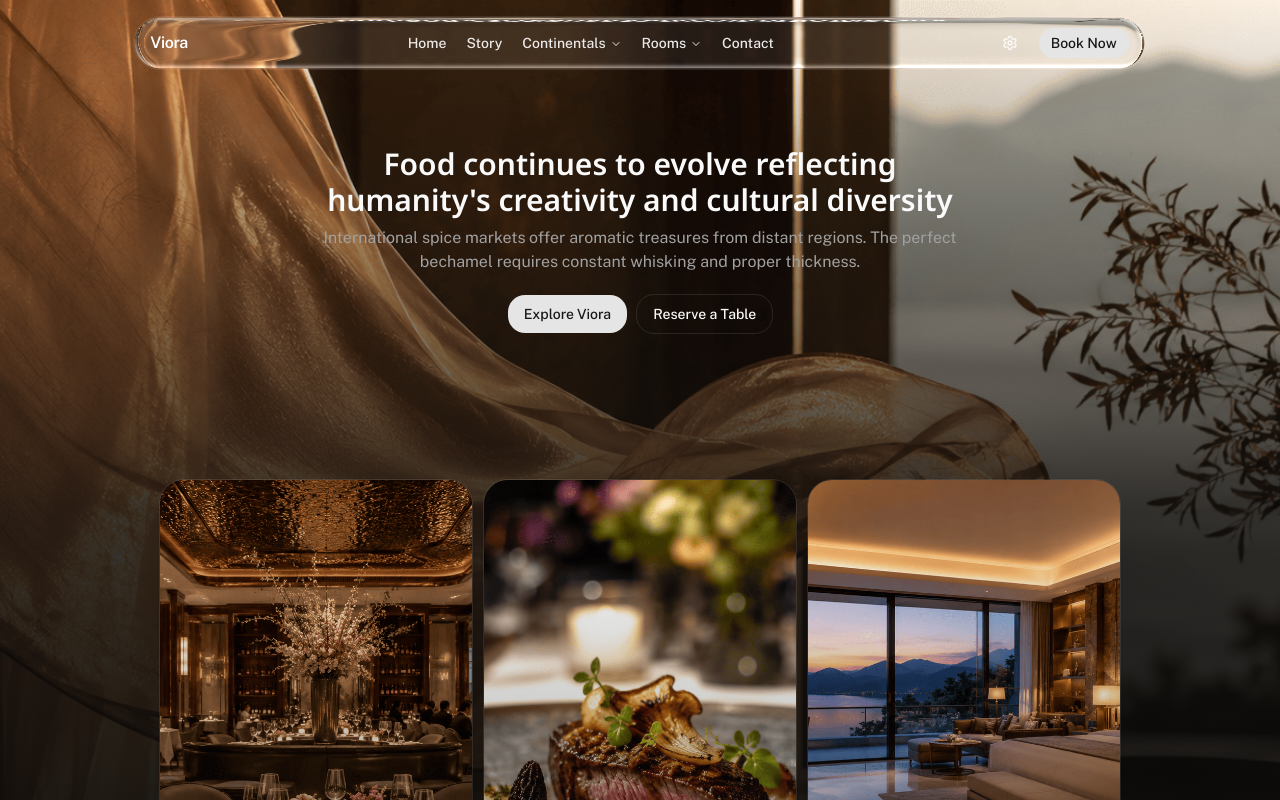
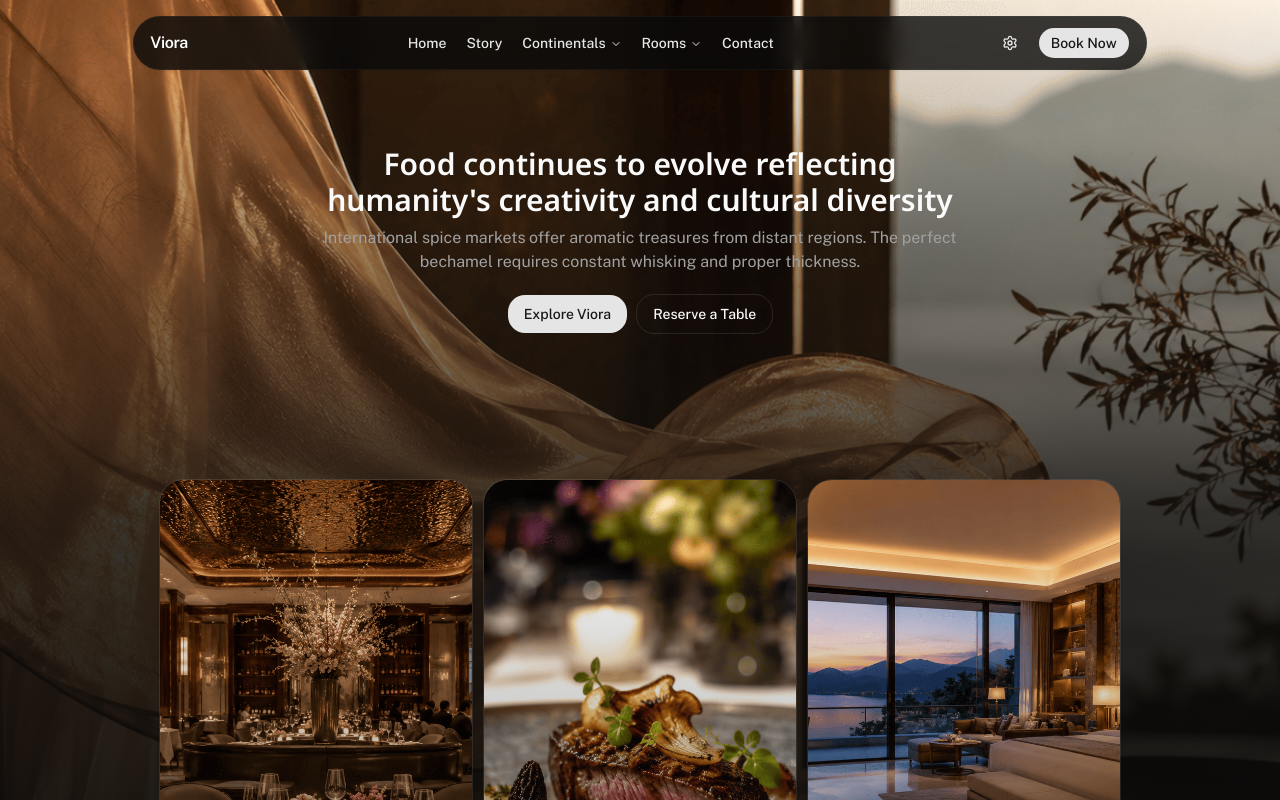
Before and after one commit to Grenish/viora, a Next.js app: page / in a window 1280 px wide. Shown: the top 800 px of the page. Built offline with nearby package versions, Linux system fonts and the light colour scheme.

Commit message:
Replace LiquidGlass nav with backdrop-blur div and add Book Now links

```diff
--- a/components/navbar.tsx
+++ b/components/navbar.tsx
@@ -15,7 +15,6 @@ import {
 } from "./ui/navigation-menu";
 import { cn } from "@/lib/utils";
 import { Button } from "./ui/button";
-import LiquidGlass from "./liquid-glass";
 import SettingsDropdown from "./settings-dropdown";
 
 const continental: { title: string; desc: string; link: string }[] = [
@@ -113,7 +112,7 @@ export default function Navbar() {
     "data-open:bg-white/10 data-open:hover:bg-white/10 data-open:focus:bg-white/10 data-open:text-white",
     "data-popup-open:bg-white/10 data-popup-open:hover:bg-white/10 data-popup-open:text-white",
     "data-[active=true]:bg-white/10 data-[active=true]:hover:bg-white/10 data-[active=true]:focus:bg-white/10 data-[active=true]:text-white",
-    "cursor-pointer"
+    "cursor-pointer",
   );
 
   useEffect(() => {
@@ -129,22 +128,19 @@ export default function Navbar() {
 
   return (
     <header className="w-full py-4 px-4 md:px-8 fixed top-0 z-40 pointer-events-none overflow-x-clip">
-      <LiquidGlass
+      <div
         className={cn(
-          "w-full sm:w-11/12 md:w-10/12 max-w-full mx-auto border rounded-full pointer-events-auto transition-[width] duration-300 ease-in-out",
+          "w-full sm:w-11/12 md:w-10/12 max-w-full mx-auto border border-border/40 rounded-full pointer-events-auto bg-background/80 backdrop-blur-md transition-[width] duration-300 ease-in-out shadow-xs",
           isScrolled && "md:w-5xl",
         )}
-        radius={28}
-        bezel={20}
-        thickness={70}
-        ior={50}
-        blur={2}
       >
         <nav className="w-full py-2 px-4">
           <div className="flex items-center justify-between">
             <div>
               <Link href="/">
-                <h2 className="text-white font-semibold tracking-tight">Viora</h2>
+                <h2 className="text-white font-semibold tracking-tight">
+                  Viora
+                </h2>
               </Link>
             </div>
 
@@ -152,23 +148,19 @@ export default function Navbar() {
               <NavigationMenu>
                 <NavigationMenuList>
                   <NavigationMenuItem>
-                    <NavigationMenuLink
-                      asChild
-                      className={navLinkStyle}
-                    >
+                    <NavigationMenuLink asChild className={navLinkStyle}>
                       <Link href="/">Home</Link>
                     </NavigationMenuLink>
                   </NavigationMenuItem>
                   <NavigationMenuItem>
-                    <NavigationMenuLink
-                      asChild
-                      className={navLinkStyle}
-                    >
+                    <NavigationMenuLink asChild className={navLinkStyle}>
                       <Link href="/story">Story</Link>
                     </NavigationMenuLink>
                   </NavigationMenuItem>
                   <NavigationMenuItem>
-                    <NavigationMenuTrigger className={navLinkStyle}>Continentals</NavigationMenuTrigger>
+                    <NavigationMenuTrigger className={navLinkStyle}>
+                      Continentals
+                    </NavigationMenuTrigger>
                     <NavigationMenuContent>
                       <ul className="grid w-100 gap-2 p-4 md:w-125 md:grid-cols-2 lg:w-150">
                         {continental.map((item, index) => (
@@ -184,7 +176,9 @@ export default function Navbar() {
                     </NavigationMenuContent>
                   </NavigationMenuItem>
                   <NavigationMenuItem>
-                    <NavigationMenuTrigger className={navLinkStyle}>Rooms</NavigationMenuTrigger>
+                    <NavigationMenuTrigger className={navLinkStyle}>
+                      Rooms
+                    </NavigationMenuTrigger>
                     <NavigationMenuContent>
                       <ul className="grid w-100 gap-2 p-4 md:w-125 md:grid-cols-2 lg:w-150">
                         {rooms.map((item, index) => (
@@ -200,10 +194,7 @@ export default function Navbar() {
                     </NavigationMenuContent>
                   </NavigationMenuItem>
                   <NavigationMenuItem>
-                    <NavigationMenuLink
-                      asChild
-                      className={navLinkStyle}
-                    >
+                    <NavigationMenuLink asChild className={navLinkStyle}>
                       <Link href="/contact">Contact</Link>
                     </NavigationMenuLink>
                   </NavigationMenuItem>
@@ -213,7 +204,9 @@ export default function Navbar() {
 
             <div className="hidden md:flex items-center gap-3">
               <SettingsDropdown />
-              <Button>Book Now</Button>
+              <Link href="/reserve">
+                <Button>Book Now</Button>
+              </Link>
             </div>
 
             <div className="flex items-center gap-2 md:hidden">
@@ -350,13 +343,19 @@ export default function Navbar() {
                 </MobileNavLink>
 
                 <div className="pt-2">
-                  <Button className="w-full">Book Now</Button>
+                  <Link
+                    href="/reserve"
+                    onClick={() => setMobileOpen(false)}
+                    className="w-full block"
+                  >
+                    <Button className="w-full">Book Now</Button>
+                  </Link>
                 </div>
               </motion.div>
             )}
           </AnimatePresence>
         </nav>
-      </LiquidGlass>
+      </div>
     </header>
   );
 }
```
